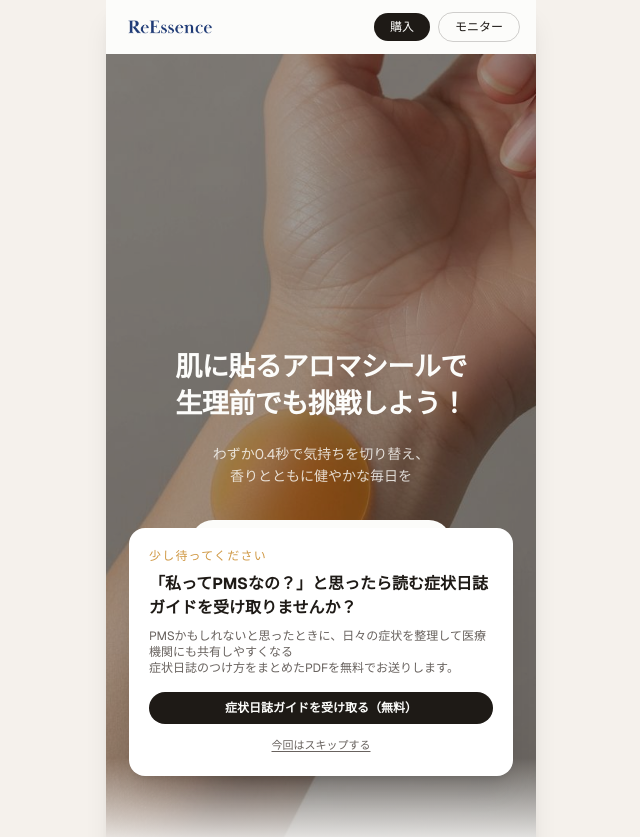
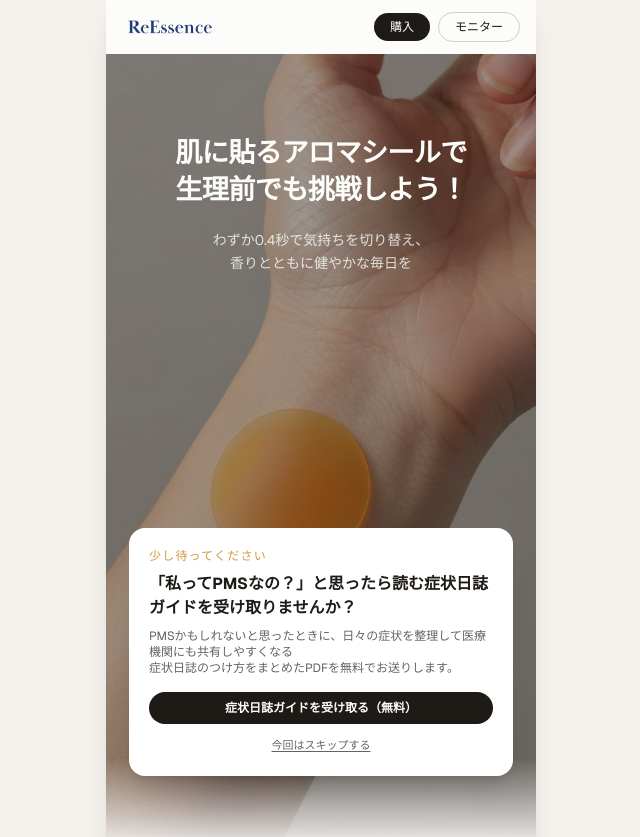
Before and after one commit to Misako-0208/reessence_lp_4_2, a Next.js app: page / in a window 1280 px wide. Shown: the top 837 px of the page, without its empty margins (319-959 px from the left). Built offline with nearby package versions, Linux system fonts and the light colour scheme; no server answers.

Commit message:
style: ヒーローで文言を上寄せ・CTA下寄せ、トップ余白を1rem調整
Made-with: Cursor

```diff
--- a/components/hero-section.tsx
+++ b/components/hero-section.tsx
@@ -3,7 +3,7 @@ import Link from "next/link"
 
 export function HeroSection() {
   return (
-    <section className="relative flex min-h-screen items-center justify-center overflow-hidden">
+    <section className="relative flex min-h-screen min-h-[100dvh] flex-col overflow-hidden">
       {/* Background image */}
       <Image
         src="/images/hero-aroma.jpg"
@@ -15,7 +15,12 @@ export function HeroSection() {
       {/* Overlay */}
       <div className="absolute inset-0 bg-foreground/40" />
 
-      <div className="relative z-10 w-full px-5 pt-16 text-center">
+      {/*
+        縦位置: 画像の「端からの%」ではなく、ビューポート基準の padding + flex。
+        iOS/Android のノッチ・ホームバーは safe-area、高さの差は 100dvh で吸収。
+      */}
+      <div className="relative z-10 flex flex-1 flex-col px-5 pt-[max(5rem,env(safe-area-inset-top,0px))] pb-6 text-center">
+        <div>
           <h1 className="text-[1.7rem] font-bold leading-snug tracking-tight text-background">
             <span className="block">{"肌に貼るアロマシールで"}</span>
             <span className="block">{"生理前でも挑戦しよう！"}</span>
@@ -24,8 +29,9 @@ export function HeroSection() {
             <span className="block">{"わずか0.4秒で気持ちを切り替え、"}</span>
             <span className="block">{"香りとともに健やかな毎日を"}</span>
           </p>
+        </div>
 
-        <div className="mt-8 flex flex-col items-center gap-3">
+        <div className="mt-auto flex flex-col items-center gap-3 pb-[max(6rem,env(safe-area-inset-bottom,0px))]">
           <a
             href="#pricing"
             className="inline-flex w-full max-w-[260px] items-center justify-center rounded-full bg-background px-6 py-3 text-sm font-semibold text-foreground shadow-lg transition-transform hover:scale-105"
@@ -42,7 +48,7 @@ export function HeroSection() {
       </div>
 
       {/* Bottom fade */}
-      <div className="absolute bottom-0 left-0 right-0 h-24 bg-gradient-to-t from-background to-transparent" />
+      <div className="absolute bottom-0 left-0 right-0 h-24 bg-gradient-to-t from-background to-transparent pointer-events-none" />
     </section>
   )
 }
```
Lines whose indentation alone changed are shown as unchanged.
